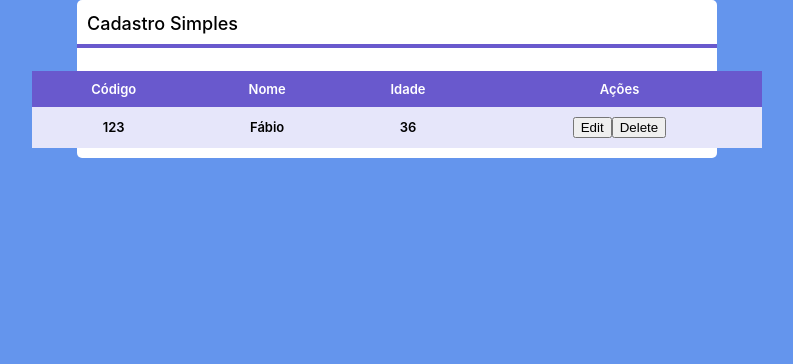
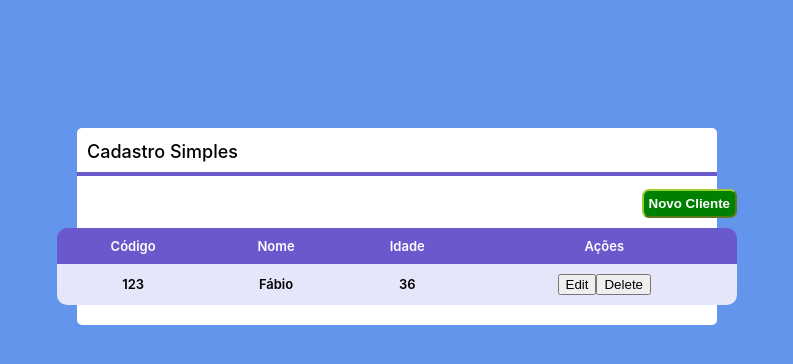
Before and after one commit to fabiojpegoraro/projetoDeEstudos, a React (Create React App) app in the folder frontend/: page / in a window 1280 px wide. Shown: the top 364 px of the page, without its empty margins (243-1036 px from the left). Built offline with nearby package versions, Linux system fonts and the light colour scheme; the HTML template or start-up script is replaced by a standard one.

Commit message:
Evolução do layout da lista de clientes

```diff
--- a/frontend/src/components/Layout/style.css
+++ b/frontend/src/components/Layout/style.css
@@ -5,18 +5,19 @@
   flex-direction: column;
   border-radius: 5px;
   width: 50%;
+  margin-top: 10%;
 }
 
-.layoutHeader{
+.layoutHeader {
   font-size: 18px;
   font-weight: 500;
   border-bottom: solid 4px;
-    border-color: #6959CD;
+  border-color: #6959cd;
   width: 100%;
   margin: 2%;
   padding-bottom: 10px;
 }
 
-.layoutHeaderTitle{
+.layoutHeaderTitle {
   margin-left: 10px;
 }
--- a/frontend/src/components/List/List.jsx
+++ b/frontend/src/components/List/List.jsx
@@ -3,27 +3,32 @@ import './style.css';
 
 const List = () => {
   return (
+    <>
+      <div className="newClientDivButton">
+        <button className="newClientButton">Novo Cliente</button>
+      </div>
       <table className="table">
         <thead className="tableHead">
           <tr>
-          <th>Código</th>
+            <th className="firtsCell">Código</th>
             <th>Nome</th>
             <th>Idade</th>
-          <th>Ações</th>
+            <th className="secondCell">Ações</th>
           </tr>
         </thead>
         <tbody className="tableBody">
           <tr>
-          <td>123</td>
+            <td className="thirdCell">123</td>
             <td>Fábio</td>
             <td>36</td>
-          <td>
+            <td className="fourthCell">
               <button>Edit</button>
               <button>Delete</button>
             </td>
           </tr>
         </tbody>
       </table>
+    </>
   );
 };
 
--- a/frontend/src/components/List/style.css
+++ b/frontend/src/components/List/style.css
@@ -1,23 +1,56 @@
+.newClientDivButton {
+  display: flex;
+  justify-content: flex-end;
+}
+
+.newClientButton {
+  max-width: 100px;
+  margin-right: 10px;
+  border-radius: 7px;
+  border-color: yellowgreen;
+  background-color: green;
+  color: white;
+  font-weight: bold;
+  padding: 5px;
+}
+
 .table {
   padding: 10px;
-    border-radius: 10px;
   border-spacing: 0;
-    width: 750px;
   border-collapse: separate;
   text-align: center;
+  width: 700px;
+  margin-bottom: 10px;
 }
 
 .tableHead {
-    background-color: #6959CD;
+  background-color: #6959cd;
   color: white;
 }
 
-th, td {
+th,
+td {
   font-weight: 600;
   padding: 10px;
   font-size: small;
 }
 
-.tableBody{
-    background-color: #E6E6FA;
+.tableBody {
+  background-color: #e6e6fa;
 }
+
+.firtsCell {
+  border-radius: 10px 0px 0px 0px;
+}
+
+.secondCell {
+  border-radius: 0px 10px 0px 0px;
+}
+
+.thirdCell {
+  border-radius: 0px 0px 0px 10px;
+}
+
+.fourthCell {
+  border-radius: 0px 0px 10px 0px;
+}
```
Lines whose indentation alone changed are shown as unchanged.
